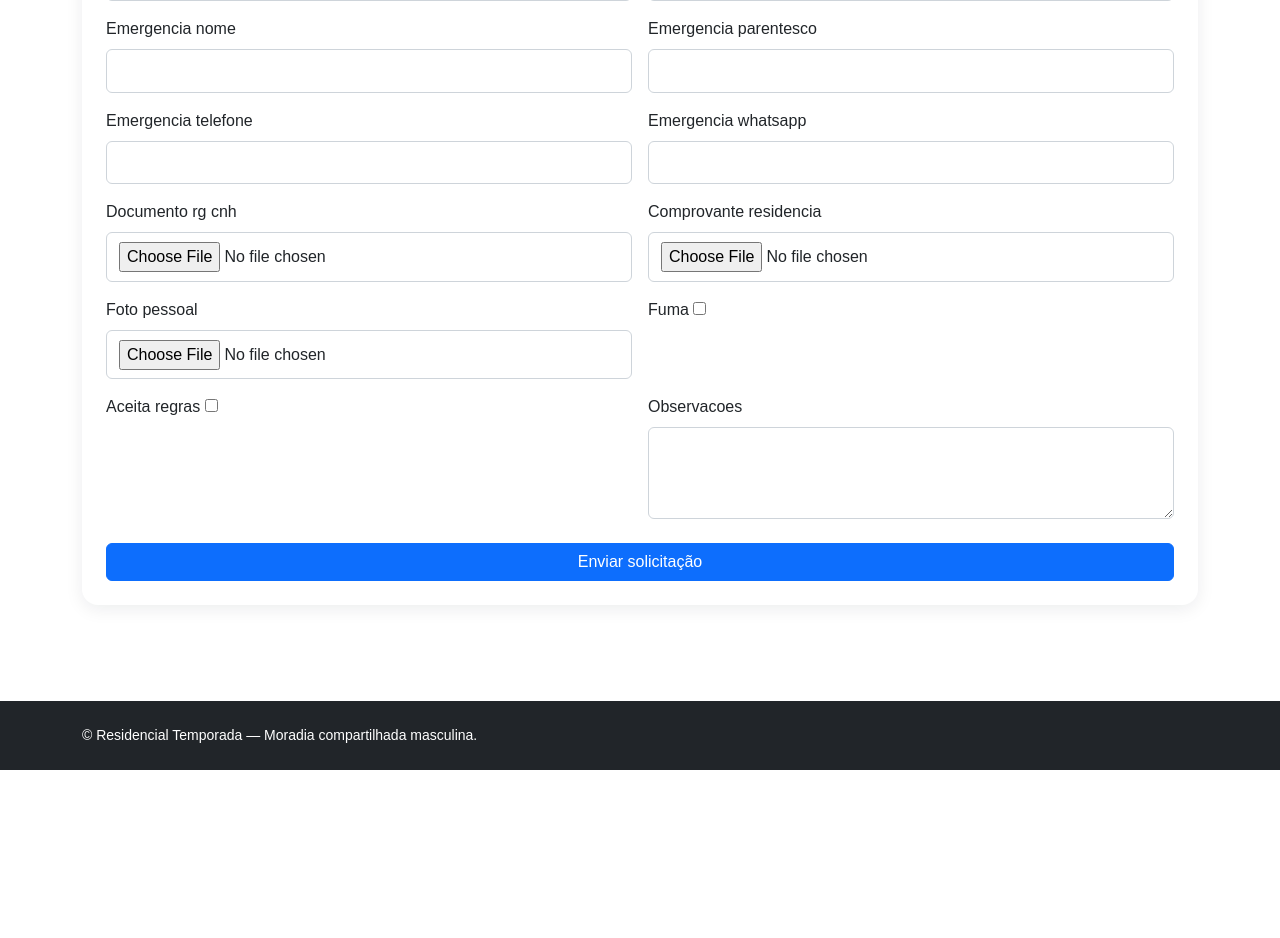
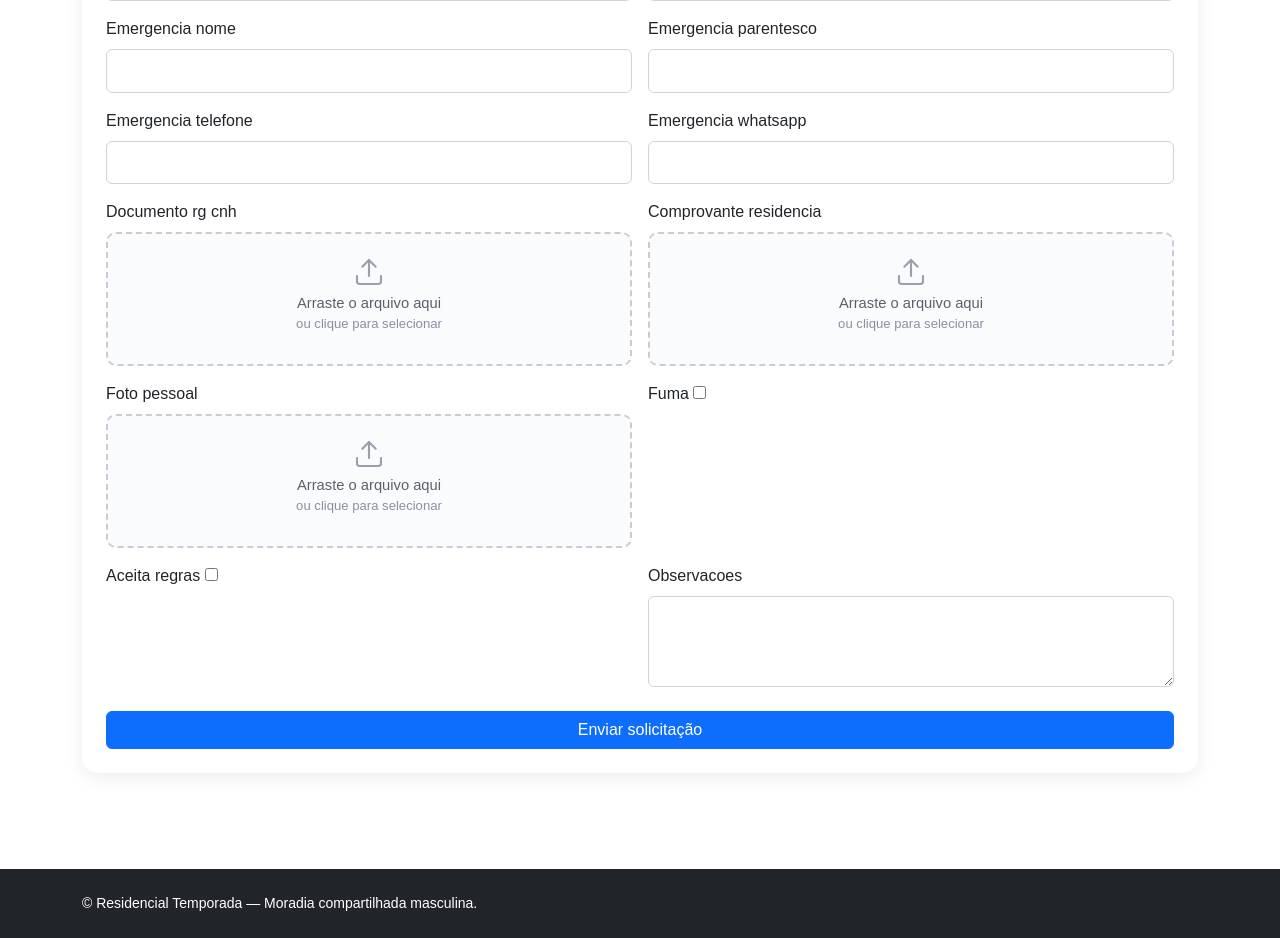
Before and after one commit to RobertoPiovesan1952/portal_residencial_temporada, a Django app: page /solicitar-vaga/ in a window 1280 px wide. Shown: the part 673-1611 px from the top of the page. Before the commit the page ends 1443 px from the top, so only its background shows below. Run offline with Django 5.2, Linux system fonts and the light colour scheme.

Commit message:
Drag and drop nos campos de arquivo da solicitacao de vaga

```diff
--- a/templates/publico/solicitar_vaga.html
+++ b/templates/publico/solicitar_vaga.html
@@ -3,18 +3,98 @@
 <div class="container py-5">
   <h1>Solicitar vaga</h1>
   <p>Preencha sua ficha. A administração analisará os dados e entrará em contato.</p>
-  <form method="post" enctype="multipart/form-data" class="card p-4 mt-4">
+
+  <form method="post" enctype="multipart/form-data" class="card p-4 mt-4" id="form-solicitar">
     {% csrf_token %}
     <div class="row g-3">
       {% for field in form %}
-        <div class="col-md-6">
-          <label class="form-label">{{ field.label }}</label>
-          {{ field }}
-          {% if field.errors %}<div class="text-danger small">{{ field.errors }}</div>{% endif %}
-        </div>
+        {% if field.field.widget.input_type == "file" %}
+          <div class="col-md-6">
+            <label class="form-label">{{ field.label }}</label>
+            <div class="dropzone" data-input="{{ field.id_for_label }}">
+              <div class="dropzone-inner">
+                <svg class="dropzone-icon" viewBox="0 0 24 24" width="32" height="32" fill="none" stroke="currentColor" stroke-width="1.6" stroke-linecap="round" stroke-linejoin="round"><path d="M21 15v4a2 2 0 0 1-2 2H5a2 2 0 0 1-2-2v-4"/><polyline points="17 8 12 3 7 8"/><line x1="12" y1="3" x2="12" y2="15"/></svg>
+                <p class="dropzone-text">Arraste o arquivo aqui<br><span>ou clique para selecionar</span></p>
+                <p class="dropzone-file"></p>
+              </div>
+              <div style="display:none">{{ field }}</div>
+            </div>
+            {% if field.help_text %}<div class="form-text">{{ field.help_text }}</div>{% endif %}
+            {% if field.errors %}<div class="text-danger small">{{ field.errors }}</div>{% endif %}
+          </div>
+        {% else %}
+          <div class="col-md-6">
+            <label class="form-label">{{ field.label }}</label>
+            {{ field }}
+            {% if field.errors %}<div class="text-danger small">{{ field.errors }}</div>{% endif %}
+          </div>
+        {% endif %}
       {% endfor %}
     </div>
     <button class="btn btn-primary mt-4">Enviar solicitação</button>
   </form>
 </div>
+
+<style>
+  .dropzone {
+    border: 2px dashed #c9ccd4;
+    border-radius: 10px;
+    background: #fafbfc;
+    padding: 22px 16px;
+    text-align: center;
+    cursor: pointer;
+    transition: border-color .15s ease, background .15s ease;
+  }
+  .dropzone:hover { border-color: #f5b700; background: #fffdf5; }
+  .dropzone.dragover { border-color: #f5b700; background: #fff8e1; }
+  .dropzone.has-file { border-color: #2e9e5b; background: #f3fbf6; }
+  .dropzone-inner { pointer-events: none; }
+  .dropzone-icon { color: #9aa0ac; margin-bottom: 6px; }
+  .dropzone.has-file .dropzone-icon { color: #2e9e5b; }
+  .dropzone-text { margin: 0; color: #5a606b; font-size: .92rem; line-height: 1.35; }
+  .dropzone-text span { color: #8a90a0; font-size: .82rem; }
+  .dropzone-file { margin: 8px 0 0; font-size: .85rem; font-weight: 600; color: #2e9e5b; word-break: break-all; }
+</style>
+
+<script>
+  document.querySelectorAll('.dropzone').forEach(function (zone) {
+    var input = zone.querySelector('input[type="file"]');
+    var fileLabel = zone.querySelector('.dropzone-file');
+    if (!input) return;
+
+    function showFile() {
+      if (input.files && input.files.length > 0) {
+        fileLabel.textContent = input.files[0].name;
+        zone.classList.add('has-file');
+      } else {
+        fileLabel.textContent = '';
+        zone.classList.remove('has-file');
+      }
+    }
+
+    zone.addEventListener('click', function () { input.click(); });
+    input.addEventListener('change', showFile);
+
+    ['dragenter', 'dragover'].forEach(function (ev) {
+      zone.addEventListener(ev, function (e) {
+        e.preventDefault();
+        e.stopPropagation();
+        zone.classList.add('dragover');
+      });
+    });
+    ['dragleave', 'drop'].forEach(function (ev) {
+      zone.addEventListener(ev, function (e) {
+        e.preventDefault();
+        e.stopPropagation();
+        zone.classList.remove('dragover');
+      });
+    });
+    zone.addEventListener('drop', function (e) {
+      if (e.dataTransfer.files && e.dataTransfer.files.length > 0) {
+        input.files = e.dataTransfer.files;
+        showFile();
+      }
+    });
+  });
+</script>
 {% endblock %}
```
